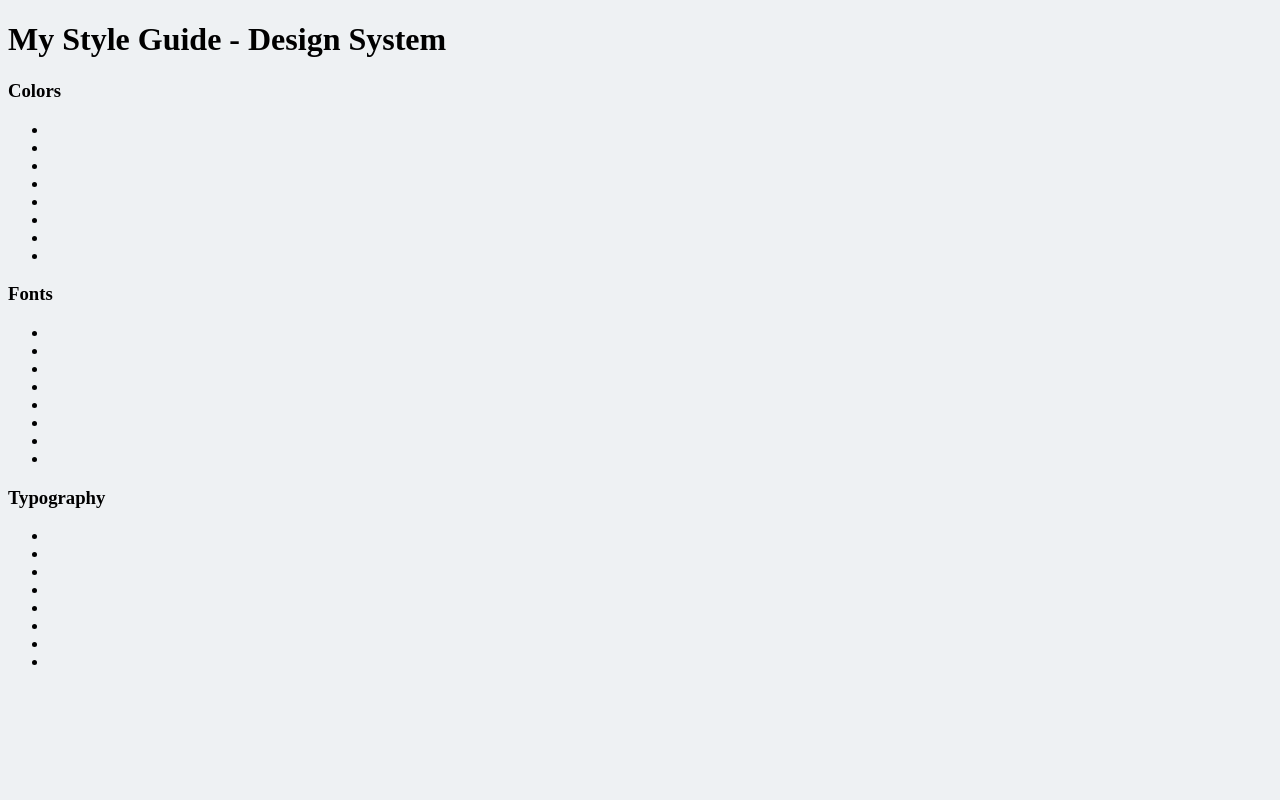
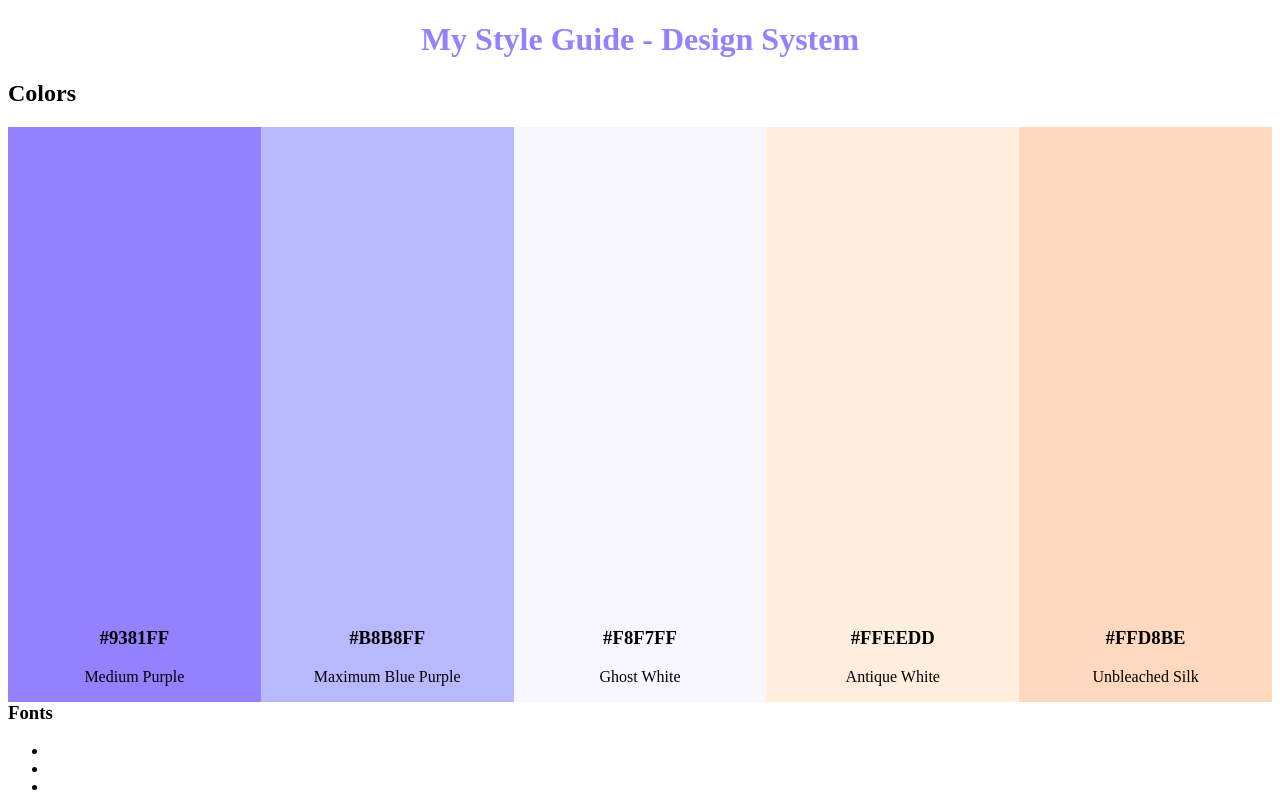
Before and after one commit to caturhidayat/website-design-system-starting, a plain HTML site: page index.html in a window 1280 px wide. Shown: the top 800 px of the page. Drawn offline with Linux system fonts and the light colour scheme.

Commit message:
practice 1 - html & css

```diff
--- a/index.html
+++ b/index.html
@@ -10,20 +10,39 @@
 <body>
     <h1>My Style Guide - Design System</h1>
 
-
-    <section>
-        <h3>Colors</h3>
-        <ul>
-            <li></li>
-            <li></li>
-            <li></li>
-            <li></li>
-            <li></li>
-            <li></li>
-            <li></li>
-            <li></li>
-        </ul>
-    </section>
+    <div class="color-panel">
+        <h2 class="color-title">Colors</h2>
+        <div class="medium-purple box-color">
+            <div class="text-color">
+                <h3>#9381FF</h3>
+                <p>Medium Purple</p>
+            </div>
+        </div>
+        <div class="max-blue-purple box-color">
+            <div class="text-color">
+                <h3>#B8B8FF</h3>
+                <p>Maximum Blue Purple</p>
+            </div>
+        </div>
+        <div class="ghost-white box-color">
+            <div class="text-color">
+                <h3>#F8F7FF</h3>
+                <p>Ghost White</p>
+            </div>
+        </div>
+        <div class="antique-white box-color">
+            <div class="text-color">
+                <h3>#FFEEDD</h3>
+                <p>Antique White</p>
+            </div>
+        </div>
+        <div class="unbleached-silk box-color">
+            <div class="text-color">
+                <h3>#FFD8BE</h3>
+                <p>Unbleached Silk</p>
+            </div>
+        </div>
+    </div>
 
     <section>
         <h3>Fonts</h3>
@@ -53,5 +72,9 @@
         </ul>
     </section>
 
+<footer>
+    <p>Created with tons of ❤️ in indonesia </p>
+    <p>By Catur Hidayat</p>
+</footer>
 </body>
 </html>
--- a/styles.css
+++ b/styles.css
@@ -1,3 +1,48 @@
 body {
-    background-color: rgb(238, 241, 243);
+
 }
+h1 {
+    color: #9381FF;
+    text-align: center;
+}
+.color-panel {
+    width: 100%;
+}
+.color-panel .box-color {
+    width: 20%;
+    height: 600;
+    display: inline-block;
+    position: relative;
+    float: left;
+}
+
+.color-panel .medium-purple {
+    background-color: #9381FF;
+}
+.color-panel .max-blue-purple {
+    background-color: #B8B8FF;
+}
+.color-panel .ghost-white {
+    background-color: #F8F7FF;
+}
+.color-panel .antique-white {
+    background-color: #FFEEDD;
+}
+.color-panel .unbleached-silk {
+    background-color: #FFD8BE;
+}
+
+.color-panel .box-color .text-color {
+    margin-top: 500px;
+    text-align: center;
+}
+
+
+
+
+/* Footer */
+footer {
+    text-align: center;
+    background-color: #FFD8BE;
+    padding: 10px;
+}
```
